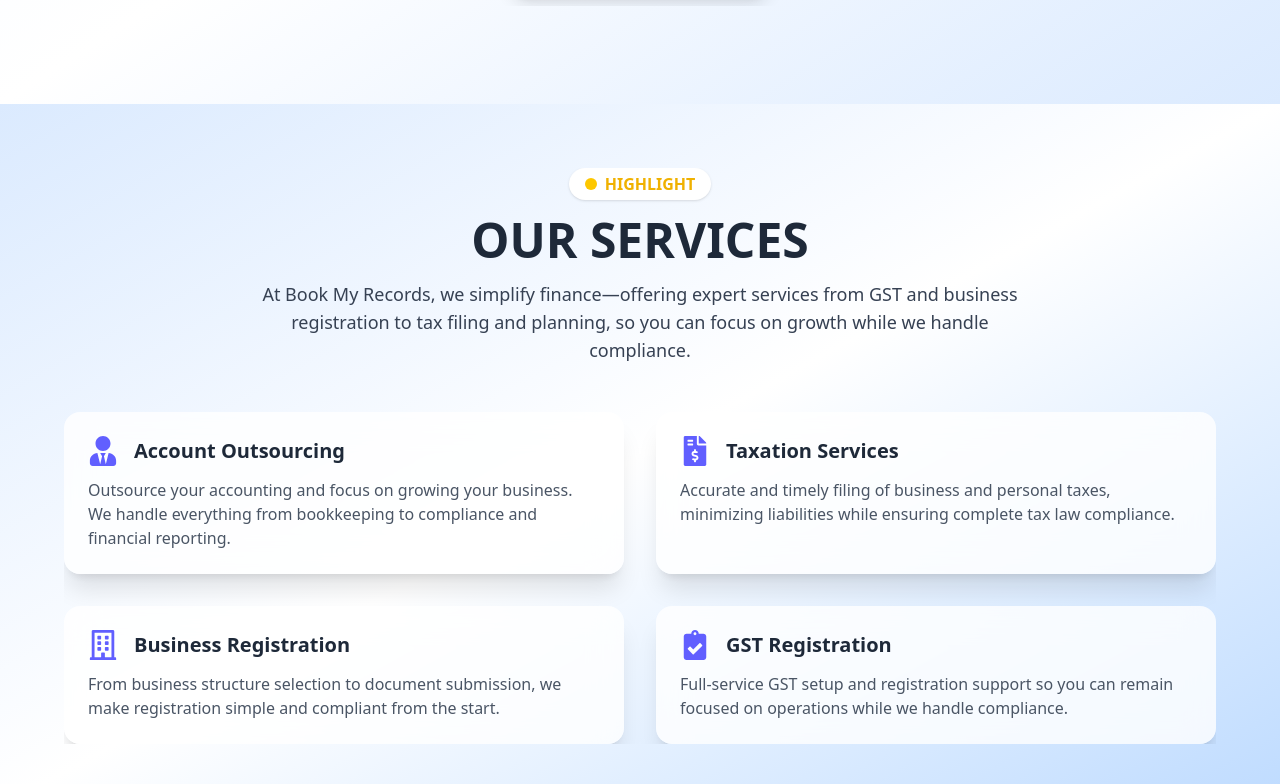
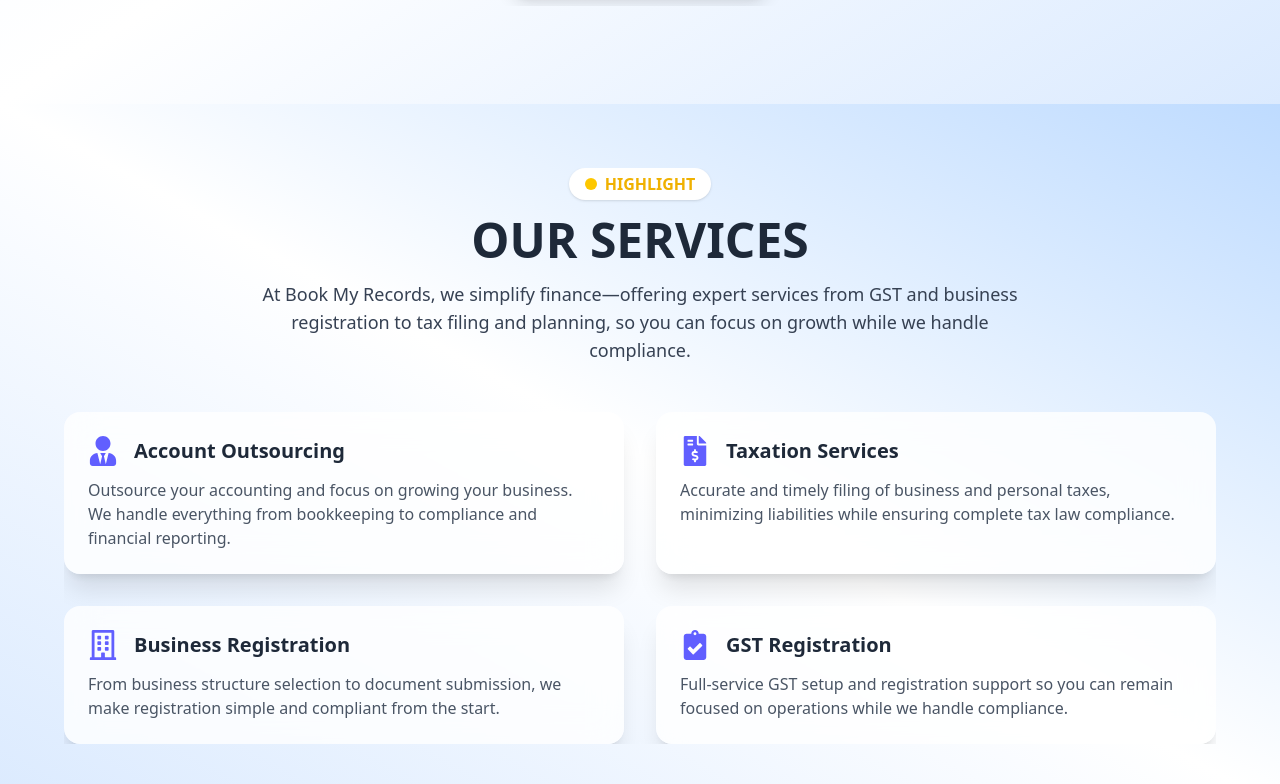
Before and after one commit to PawanPatidar110/BookMyRecords, a React (Vite) app: page / in a window 1280 px wide. Shown: the part 1576-2360 px from the top of the page. Built offline with nearby package versions, Linux system fonts and the light colour scheme.

Commit message:
improve the design

```diff
--- a/src/Components/Service.jsx
+++ b/src/Components/Service.jsx
@@ -31,7 +31,7 @@
   ];
 
   return (
-    <section className="bg-gradient-to-br from-blue-100 via-white to-blue-200 py-16 px-6 md:px-12">
+    <section className="bg-gradient-to-tr from-blue-100 via-white to-blue-200 py-16 px-6 md:px-12">
       {/* Section Header */}
       <div className="max-w-7xl mx-auto text-center mb-12">
         <div
```
